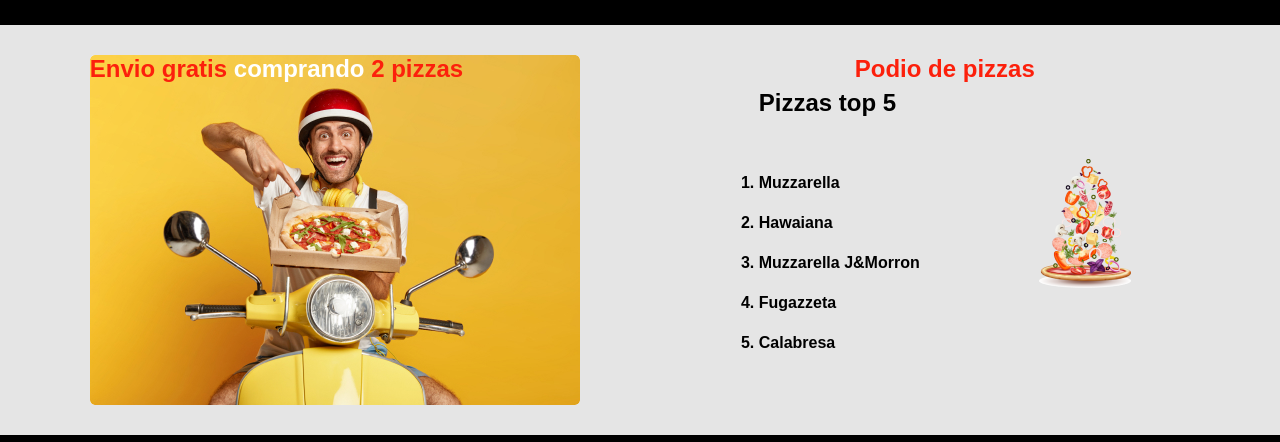
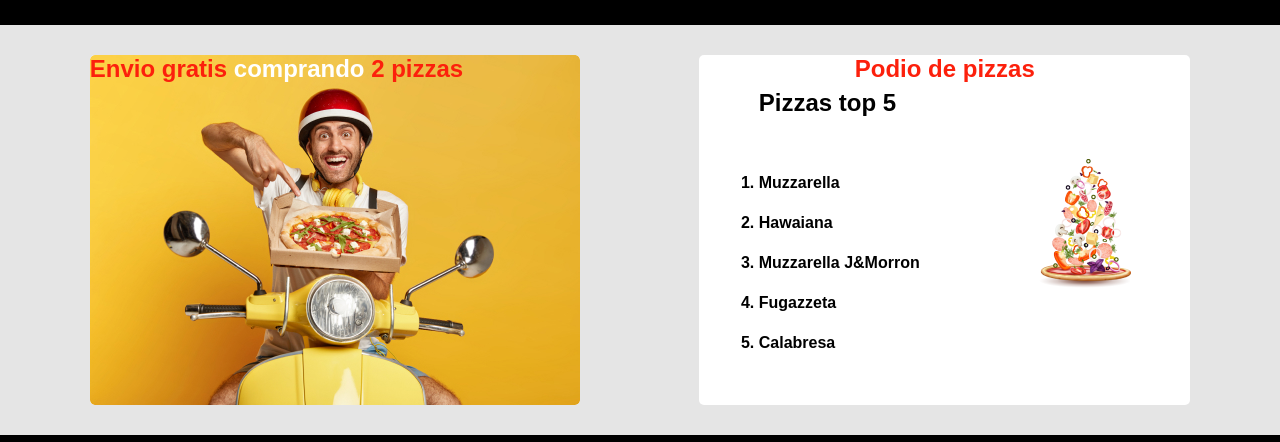
Before and after one commit to fredd1036programacion/Frontend-clase-11, a plain HTML site: page index.html in a window 1280 px wide. Shown: the part 95-537 px from the top of the page. Drawn offline with Linux system fonts and the light colour scheme.

Commit message:
actualizacion

```diff
--- a/css/style.css
+++ b/css/style.css
@@ -22,7 +22,8 @@ main {padding: 30px;
 background-color: #E5E5E5;}
 
 .Contenedorprincipal{display:flex;
-justify-content: space-around;}
+justify-content: space-around;
+flex-wrap: wrap;}
 
 
 
@@ -42,7 +43,9 @@ color:#FC200C}
 
 
 .seccion2{width: 491px;
-            height: 350px;}
+            height: 350px;
+            background-color: #FFFFFF;
+            border-radius: 5px }
 
 .info_del_recuadro{line-height: 40px;
                     display:flex;
```
